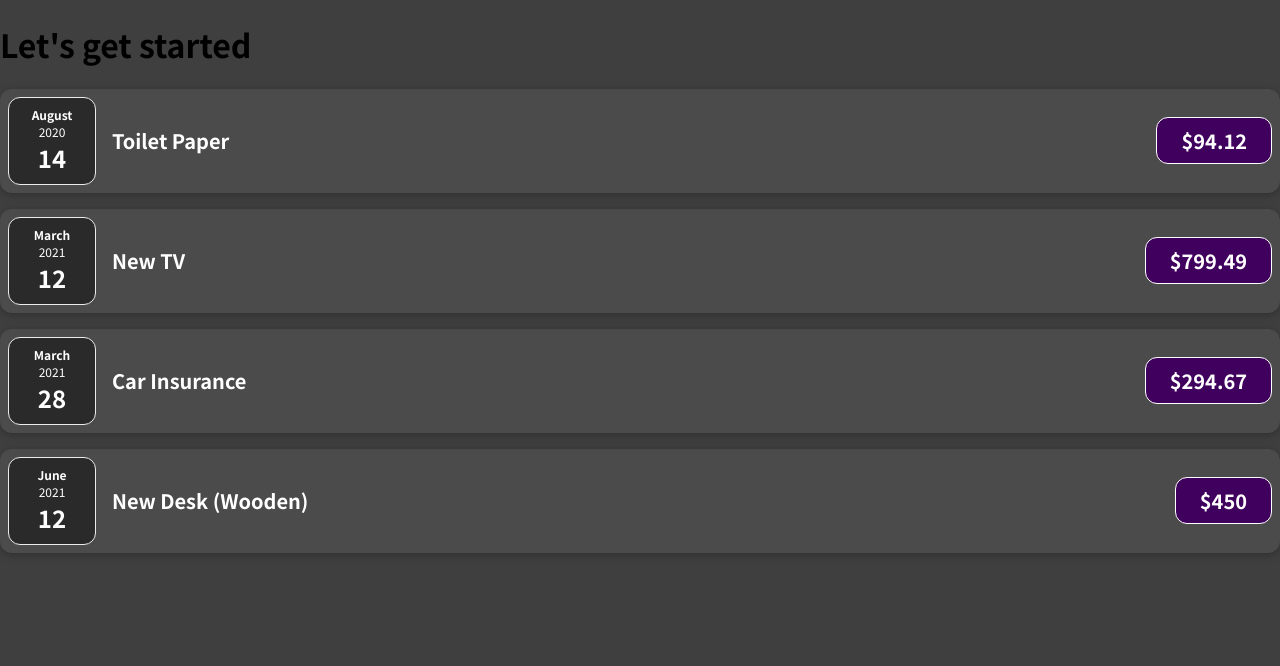
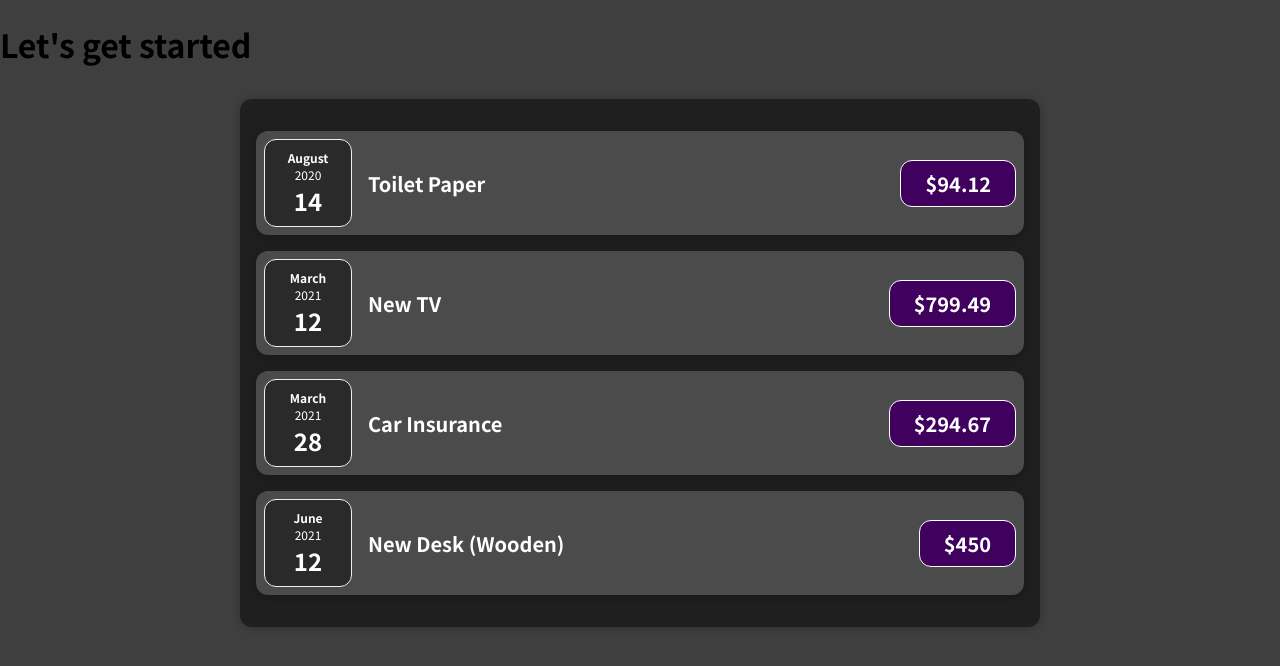
Before and after one commit to wingedblackcat/academind-react-complete-guide, a React (Create React App) app: page / in a window 1280 px wide. Shown: the top 666 px of the page. Built offline with nearby package versions, Linux system fonts and the light colour scheme.

Commit message:
feat: create the expenses component and add more documantations

```diff
--- a/src/App.js
+++ b/src/App.js
@@ -1,5 +1,8 @@
-import ExpenseItem from './components/ExpenseItem';
+import Expenses from './components/Expenses';
 
+/**
+ * @type {Expense[]}
+ */
 const expenses = [
   {
     id: 'e1',
@@ -26,16 +29,18 @@ function App() {
   return (
     <div>
       <h1>Let's get started</h1>
-      {expenses.map((expense) => (
-        <ExpenseItem
-          title={expense.title}
-          amount={expense.amount}
-          date={expense.date}
-          key={expense.id}
-        />
-      ))}
+      <Expenses expenses={expenses} />
     </div>
   );
 }
 
 export default App;
+
+/**
+ *  @typedef Expense
+ *  @type object
+ *  @property {string} id - Expense ID
+ *  @property {string} title - Expense Title
+ *  @property {number} amount - Expense Amount
+ *  @property {Date} date - Expense Date
+ */
--- /dev/null
+++ b/src/components/Expenses.css
@@ -0,0 +1,9 @@
+.expenses {
+  padding: 1rem;
+  background-color: rgb(31, 31, 31);
+  margin: 2rem auto;
+  width: 50rem;
+  max-width: 95%;
+  border-radius: 12px;
+  box-shadow: 0 1px 8px rgba(0, 0, 0, 0.25);
+}
--- /dev/null
+++ b/src/components/Expenses.js
@@ -0,0 +1,31 @@
+import ExpenseItem from './ExpenseItem';
+import './Expenses.css';
+
+/**
+ * @param {ExpensesProps} props
+ * @returns {JSX.Element}
+ */
+function Expenses(props) {
+  const { expenses } = props;
+
+  return (
+    <div className="expenses">
+      {expenses.map((expense) => (
+        <ExpenseItem
+          title={expense.title}
+          amount={expense.amount}
+          date={expense.date}
+          key={expense.id}
+        />
+      ))}
+    </div>
+  );
+}
+
+export default Expenses;
+
+/**
+ *  @typedef ExpensesProps
+ *  @type object
+ *  @property {Expense[]} expenses - Expenses list
+ */
```
